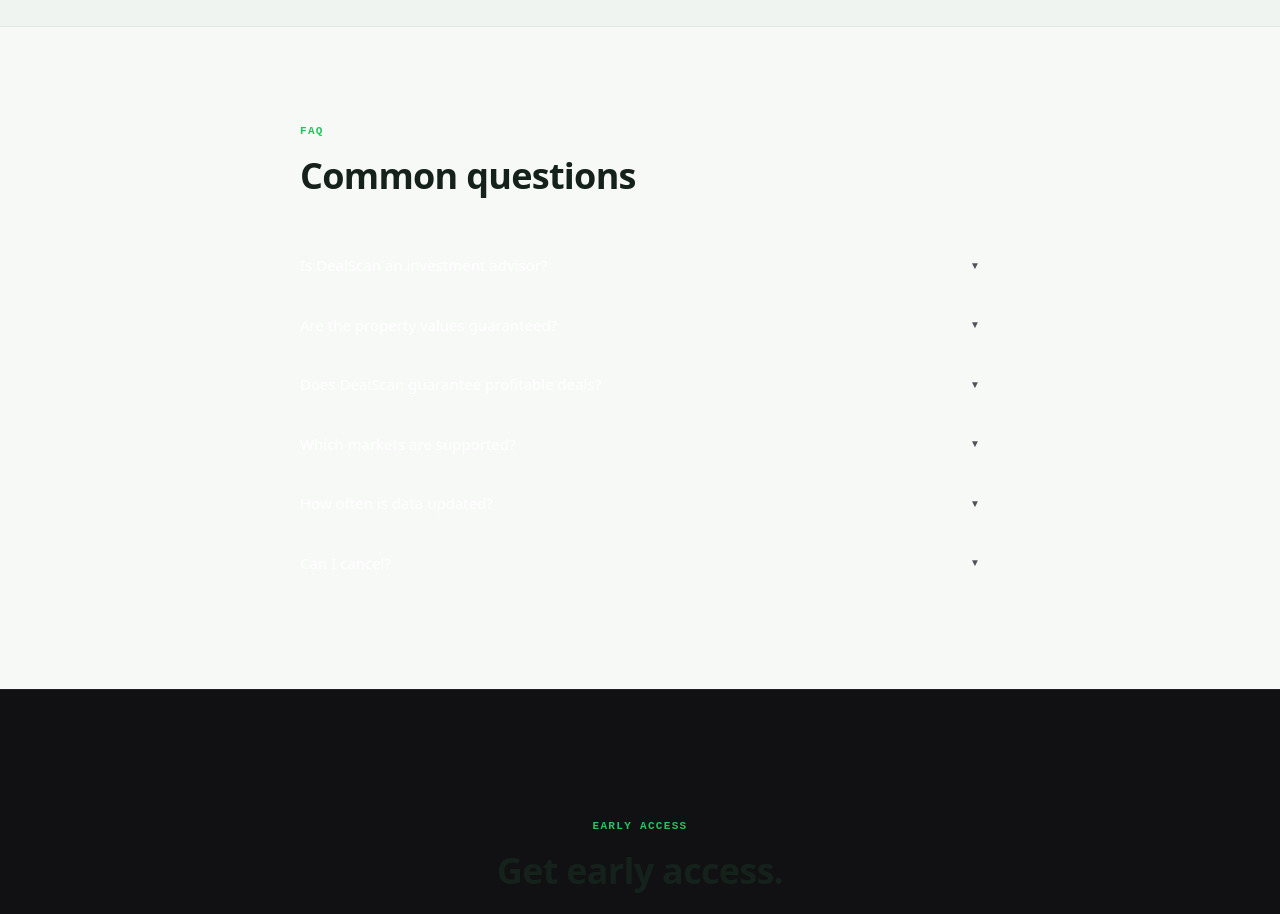
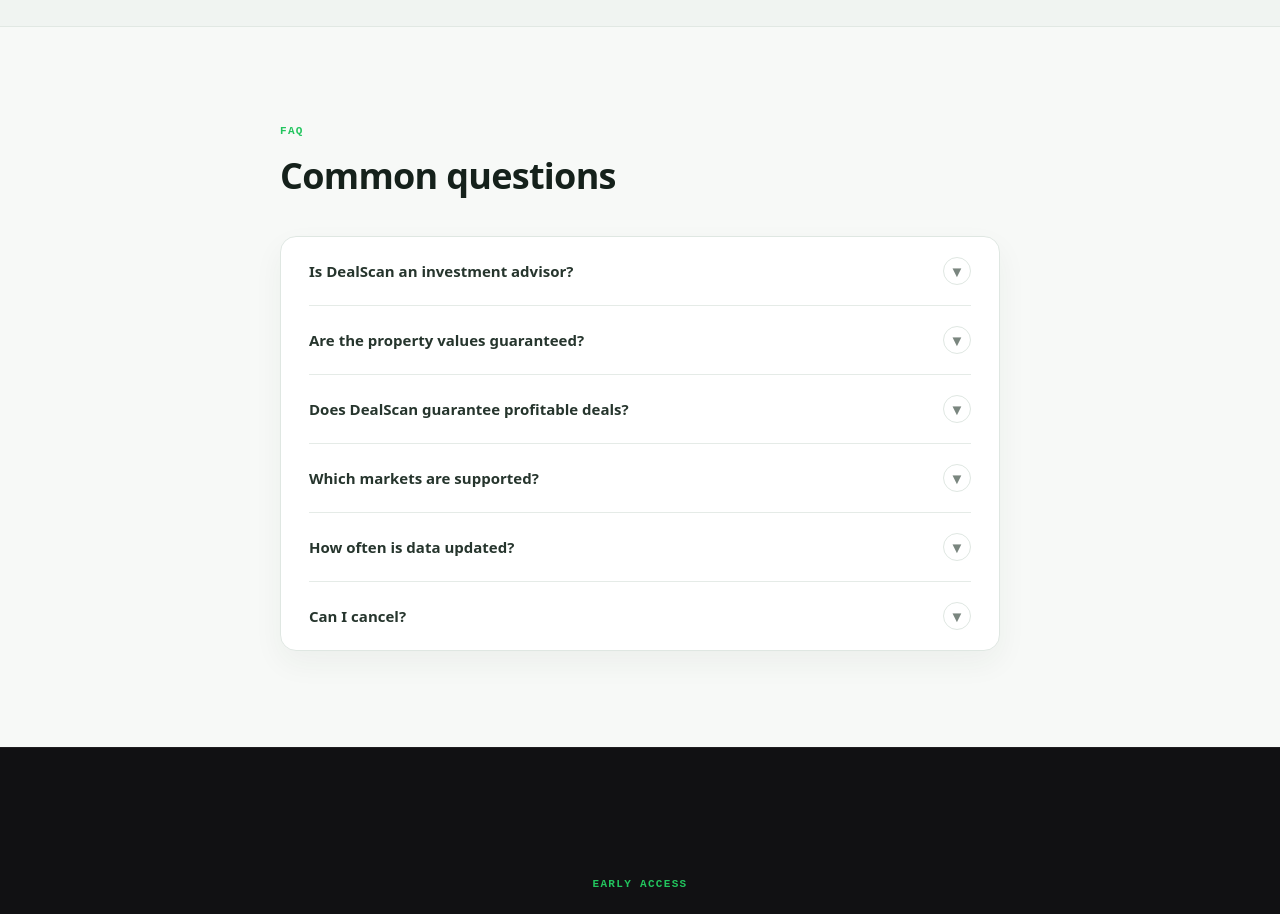
Before and after one commit to doriaphiri82-glitch/dealscan, a Next.js app in the folder landing/: page / in a window 1280 px wide. Shown: the part 7580-8494 px from the top of the page. Built offline with nearby package versions, Linux system fonts and the light colour scheme.

Commit message:
Polish FAQ section for premium light UI

```diff
--- a/landing/components/FAQ.tsx
+++ b/landing/components/FAQ.tsx
@@ -3,66 +3,36 @@
 import { useState } from 'react'
 
 const faqs = [
-  {
-    q: 'Is DealScan an investment advisor?',
-    a: 'No. DealScan provides data and screening tools. Users are responsible for conducting their own due diligence and making their own investment decisions.',
-  },
-  {
-    q: 'Are the property values guaranteed?',
-    a: 'No. Valuations are estimates based on available data and should be independently verified before making any purchase decision.',
-  },
-  {
-    q: 'Does DealScan guarantee profitable deals?',
-    a: 'No. DealScan identifies parcels that may be worth investigating based on available data. Profitability depends on many factors including acquisition cost, holding costs, market conditions, and your ability to find a buyer.',
-  },
-  {
-    q: 'Which markets are supported?',
-    a: 'Currently: Cochise County AZ, Mohave County AZ, and El Paso County TX. Huerfano County CO and Socorro County NM are in development. Additional markets are planned based on data availability.',
-  },
-  {
-    q: 'How often is data updated?',
-    a: 'County records are checked on a regular schedule. Comparable sales data is refreshed as new transactions are recorded. Update frequency varies by county based on data source availability.',
-  },
-  {
-    q: 'Can I cancel?',
-    a: 'Yes. You can cancel your subscription at any time. No long-term contracts or commitments.',
-  },
+  { q: 'Is DealScan an investment advisor?', a: 'No. DealScan provides data and screening tools. Users are responsible for conducting their own due diligence and making their own investment decisions.' },
+  { q: 'Are the property values guaranteed?', a: 'No. Valuations are estimates based on available data and should be independently verified before making any purchase decision.' },
+  { q: 'Does DealScan guarantee profitable deals?', a: 'No. DealScan identifies parcels that may be worth investigating based on available data. Profitability depends on many factors including acquisition cost, holding costs, market conditions, and your ability to find a buyer.' },
+  { q: 'Which markets are supported?', a: 'Currently: Cochise County AZ, Mohave County AZ, and El Paso County TX. Huerfano County CO and Socorro County NM are in development. Additional markets are planned based on data availability.' },
+  { q: 'How often is data updated?', a: 'County records are checked on a regular schedule. Comparable sales data is refreshed as new transactions are recorded. Update frequency varies by county based on data source availability.' },
+  { q: 'Can I cancel?', a: 'Yes. You can cancel your subscription at any time. No long-term contracts or commitments.' },
 ]
 
 export default function FAQ() {
   const [open, setOpen] = useState<number | null>(null)
-
   return (
     <section className="py-24 px-6 md:px-8" id="faq">
-      <div className="max-w-[680px] mx-auto">
+      <div className="max-w-[720px] mx-auto">
         <div className="mb-10" data-reveal>
           <p className="font-mono text-[11px] font-semibold tracking-[0.12em] uppercase text-brand-500 mb-4">FAQ</p>
-          <h2 className="text-3xl md:text-4xl font-bold tracking-[-0.02em]">Common questions</h2>
+          <h2 className="text-3xl md:text-4xl font-bold tracking-[-0.02em] text-[#15211b]">Common questions</h2>
         </div>
-
-        <div data-reveal data-reveal-delay="100">
+        <div className="rounded-2xl border border-[#dfe7e2] bg-white px-5 md:px-7 shadow-[0_12px_30px_rgba(31,61,47,0.05)]" data-reveal data-reveal-delay="100">
           {faqs.map((faq, i) => {
             const panelId = `faq-panel-${i}`
             const buttonId = `faq-button-${i}`
+            const isOpen = open === i
             return (
-              <div key={i} className="border-b border-white/[0.06]">
-                <button
-                  id={buttonId}
-                  onClick={() => setOpen(open === i ? null : i)}
-                  className="w-full py-[18px] text-left flex items-center justify-between gap-4 text-[15px] font-medium text-white hover:text-brand-500 transition-colors"
-                  aria-expanded={open === i}
-                  aria-controls={panelId}
-                >
+              <div key={i} className="border-b border-[#e5ebe7] last:border-0">
+                <button id={buttonId} onClick={() => setOpen(isOpen ? null : i)} className="w-full py-5 text-left flex items-center justify-between gap-4 text-[15px] font-semibold text-[#26352d] hover:text-[#176b45] transition-colors" aria-expanded={isOpen} aria-controls={panelId}>
                   <span>{faq.q}</span>
-                  <span className={`text-[10px] text-[#52525B] transition-transform duration-300 ${open === i ? 'rotate-180' : ''}`} aria-hidden="true">&#9660;</span>
+                  <span className={`flex h-7 w-7 items-center justify-center rounded-full border border-[#dfe7e2] text-[#7a867f] transition-all duration-300 ${isOpen ? 'rotate-180 bg-[#e5f2ea] text-[#176b45]' : ''}`} aria-hidden="true">&#9660;</span>
                 </button>
-                <div
-                  id={panelId}
-                  role="region"
-                  aria-labelledby={buttonId}
-                  className={`overflow-hidden transition-all duration-300 ${open === i ? 'max-h-[320px] pb-[18px]' : 'max-h-0'}`}
-                >
-                  <p className="text-sm text-[#A1A1AA] leading-[1.7]">{faq.a}</p>
+                <div id={panelId} role="region" aria-labelledby={buttonId} className={`overflow-hidden transition-all duration-300 ${isOpen ? 'max-h-[320px] pb-5' : 'max-h-0'}`}>
+                  <p className="text-sm text-[#64716a] leading-[1.75] pr-10">{faq.a}</p>
                 </div>
               </div>
             )
```
